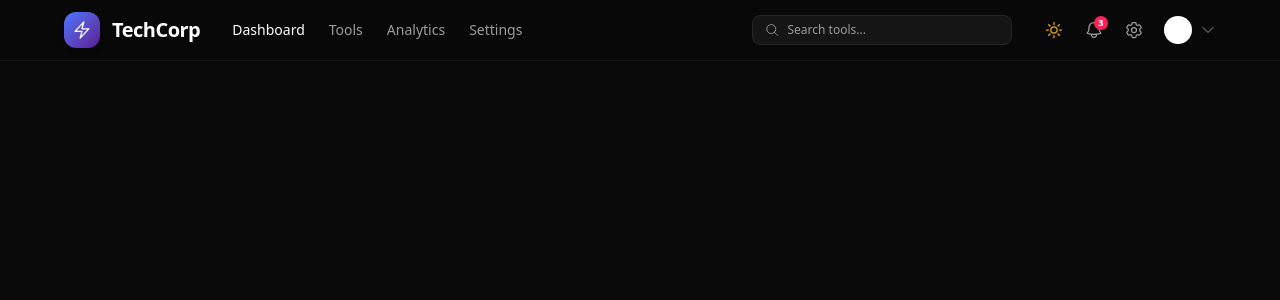
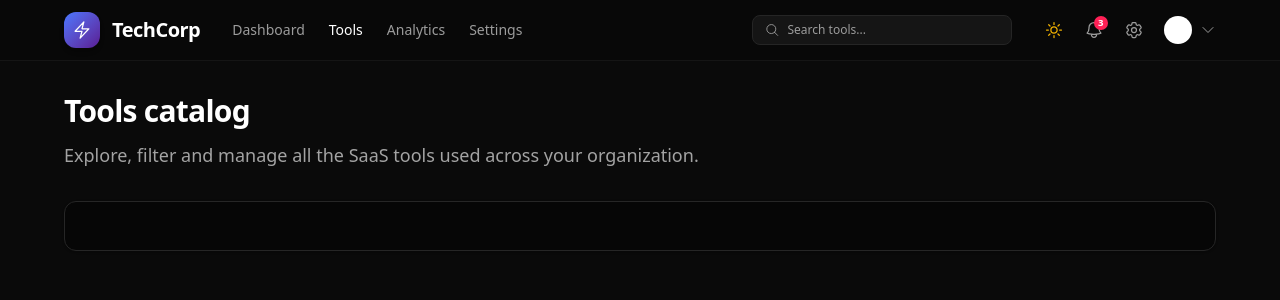
Before and after one commit to bobas01/internal-tools-front, a Vue app: page /tools in a window 1280 px wide. Shown: the top 300 px of the page. Built offline with nearby package versions, Linux system fonts and the light colour scheme.

Commit message:
add tool page and add url in router.js

```diff
--- a/src/components/AppHeader.vue
+++ b/src/components/AppHeader.vue
@@ -1,5 +1,6 @@
 <script setup>
 import { ref } from "vue";
+import { RouterLink, useRoute } from "vue-router";
 import {
   BoltIcon,
   MagnifyingGlassIcon,
@@ -11,7 +12,14 @@ import {
   XMarkIcon,
 } from "@heroicons/vue/24/outline";
 
-const navItems = ["Dashboard", "Tools", "Analytics", "Settings"];
+const route = useRoute();
+
+const navItems = [
+  { label: "Dashboard", path: "/dashboard" },
+  { label: "Tools", path: "/tools" },
+  { label: "Analytics", path: "/analytics" },
+  { label: "Settings", path: "/settings" },
+];
 const isSearchOpen = ref(false);
 const isNavOpen = ref(false);
 const isUserMenuOpen = ref(false);
@@ -35,18 +43,15 @@ const notificationsCount = ref(3);
       </div>
 
       <nav class="hidden items-center gap-6 text-xs text-[#9c9c9c] md:flex">
-        <button
+        <RouterLink
           v-for="item in navItems"
-          :key="item"
-          class="inline-flex items-center text-sm font-medium transition-colors"
+          :key="item.path"
+          :to="item.path"
+          class="inline-flex items-center text-sm font-medium transition-colors hover:text-white"
+          :class="route.path === item.path ? 'text-white' : ''"
         >
-          <span
-            class="hover:text-white"
-            :class="item === 'Dashboard' ? 'text-white' : ''"
-          >
-            {{ item }}
-          </span>
-        </button>
+          <span>{{ item.label }}</span>
+        </RouterLink>
       </nav>
 
       <button
@@ -144,15 +149,18 @@ const notificationsCount = ref(3);
       v-if="isNavOpen"
       class="mt-1 flex flex-col gap-1 text-xs text-[#9c9c9c] md:hidden"
     >
-      <button
+      <RouterLink
         v-for="item in navItems"
-        :key="item"
+        :key="item.path"
+        :to="item.path"
         class="flex items-center rounded-md px-2 py-1.5 text-left hover:bg-[#111111]"
+        :class="route.path === item.path ? 'text-white' : ''"
+        @click="isNavOpen = false"
       >
-        <span :class="item === 'Dashboard' ? 'text-white' : ''">
-          {{ item }}
+        <span>
+          {{ item.label }}
         </span>
-      </button>
+      </RouterLink>
     </nav>
 
     <div
--- /dev/null
+++ b/src/pages/ToolsPage.vue
@@ -0,0 +1,21 @@
+<script setup></script>
+
+<template>
+  <main
+    class="mx-auto flex w-full flex-col gap-8 px-4 pb-12 pt-8 md:px-10 lg:px-16"
+  >
+    <section class="space-y-3">
+      <h1 class="text-2xl font-semibold tracking-tight text-white md:text-3xl">
+        Tools catalog
+      </h1>
+      <p class="max-w-2xl text-base text-[#a3a3a3] md:text-lg">
+        Explore, filter and manage all the SaaS tools used across your
+        organization.
+      </p>
+    </section>
+
+    <section
+      class="rounded-xl border border-[#262626] bg-[#060606]/80 px-4 py-6 shadow-sm sm:px-6"
+    ></section>
+  </main>
+</template>
--- a/src/router.js
+++ b/src/router.js
@@ -1,9 +1,13 @@
 import { createRouter, createWebHistory } from "vue-router";
 import DashboardPage from "./pages/DashboardPage.vue";
+import ToolsPage from "./pages/ToolsPage.vue";
+import AnalyticsPage from "./pages/AnalyticsPage.vue";
 
 const routes = [
   { path: "/", redirect: "/dashboard" },
   { path: "/dashboard", component: DashboardPage },
+  { path: "/tools", component: ToolsPage },
+  { path: "/analytics", component: AnalyticsPage },
 ];
 
 export const router = createRouter({
```
